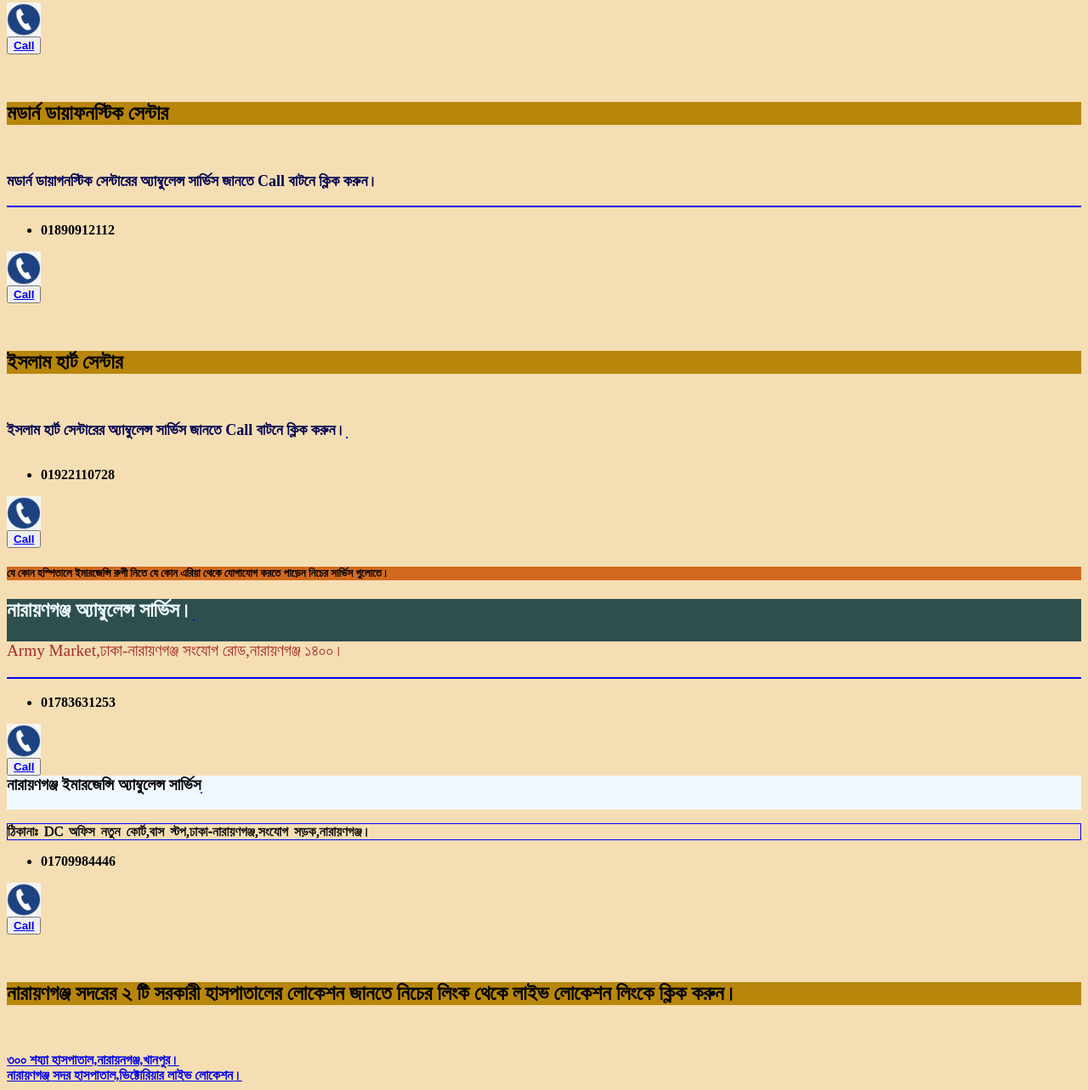
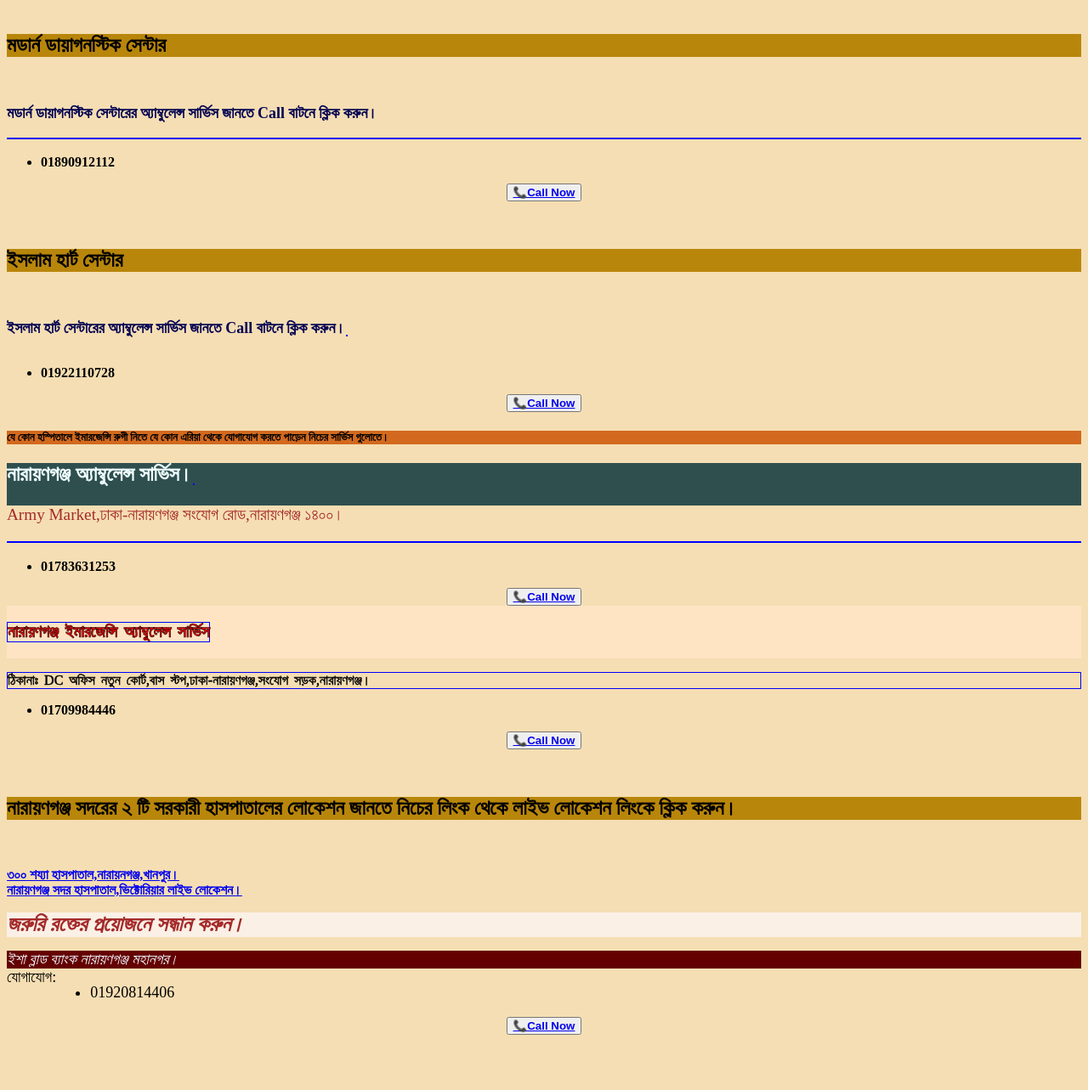
Before and after one commit to brotherlm/Narayanganj-civilian-service, a plain HTML site: page index.html in a window 1280 px wide. Shown: the part 1318-2601 px from the top of the page at 85% size. After the commit the page ends 2544 px from the top, so only its background shows below. Drawn offline with Linux system fonts and the light colour scheme.

Commit message:
code-puse

```diff
--- a/index.html
+++ b/index.html
@@ -78,12 +78,13 @@ position: relative;
 
 
 
-        <img class="logo-smaller"
-        src="Call logo.jpg"
+
     </div>
-
-    <button><a href="tel:01913119989"><b>Call</b></a></button>
-
+<div class="medinova-call"
+    <button></button>
+        <button>
+        <a href="tel:01913119989"><b>📞Call Now</b></a></button>
+</div>
     <h6>পপুলার ডায়াগনস্টিক সেন্টার</h6>
 <div class="populer-lm"
     <p><b>পপুলার ডায়াগনস্টিক সেন্টারের অ্যাম্বুলেন্স সার্ভিস জানতে Call বাটনে ক্লিক করুন।</b></p>
@@ -92,14 +93,16 @@ position: relative;
     <ul>
     <li><b>09613787804</b></li>
 </ul>
-    <img class="logo-smaller"
-    src="Call logo.jpg"
 
-     <div>
-        <button><a href="tel:09613787804"><b>Call</b></a></button>
+
+     <div class="populer-call"
+        <button>
+            <button>
+
+        <a href="tel:09613787804"><b>📞Call Now</b></a></button>
      </div>
 
-<h6>মডার্ন ডায়াফনস্টিক সেন্টার</h6>
+<h6>মডার্ন ডায়াগনস্টিক সেন্টার</h6>
 <div class="modern-lm"
 <p><b>মডার্ন ডায়াগনস্টিক সেন্টারের অ্যাম্বুলেন্স সার্ভিস জানতে Call বাটনে ক্লিক করুন।</b></p>
 </div>
@@ -107,11 +110,12 @@ position: relative;
 <ul>
     <li><b>01890912112</b></li>
 </ul>
-<img class="logo-smaller"
-src="Call logo.jpg"
 
-<div>
-    <button><a href="tel:01890912112"><b>Call</b></a></button>
+
+<div class="modern-num"
+    <button>
+        <button>
+        <a href="tel:01890912112"><b>📞Call Now</b></a></button>
 </div>
 
 
@@ -125,14 +129,15 @@ src="Call logo.jpg"
     <ul>
         <li><b>01922110728</b></li>
     </ul>
-<img class="logo-smaller"
-src="Call logo.jpg"
+
 
 </div>
 
-<div>
+<div class="islam-num"
 
-<button><a href="tel:01922110728"><b>Call</b></a></button>
+<button>
+    <button>
+    <a href="tel:01922110728"><b>📞Call Now</b></a></button>
 
 </div>
 
@@ -154,21 +159,24 @@ src="Call logo.jpg"
     <li><b>01783631253</b></li>
 </ul>
 <div>
-    <img class="logo-smaller"
-    src="Call logo.jpg"
+
+
     </div>
 
 
-<div>
+<div class="Narayanganj-Amb"
        <button>
-    <a href="tel:01783631253"><b>Call</b></a>
+        <button>
+    <a href="tel:01783631253"><b>📞Call Now</b></a>
     </button>
     </div>
 
     <div class="ambulance"
 
+
+    <div>
     <P><b>নারায়ণগঞ্জ ইমারজেন্সি অ্যাম্বুলেন্স সার্ভিস</b></P>
-
+    </div>
 
 
 </div>
@@ -182,17 +190,18 @@ src="Call logo.jpg"
 
 </ul>
 
-<img class="logo-smaller"
-src="Call logo.jpg"
+
 
 </div>
 
 <div>
 
-
+  <div class="emergency-amb"
     <button>
-    <a href="tel:01709984446"><b>Call</b></a>
+        <button>
+    <a href="tel:01709984446"><b>📞Call Now</b></a>
     </button>
+    </div>
 
 </div>
 
@@ -207,7 +216,48 @@ src="Call logo.jpg"
 
 
 
+
+
+
+<div class="Blood-donate"
+
+<div><h1>জরুরি রক্তের প্রয়োজনে সন্ধান করুন।</h1></div>
+
+<div class="isha-blood"
+
+<h1>ইশা ব্লাড ব্যাংক নারায়ণগঞ্জ মহানগর।</h1>
 </div>
+
+<div class="jogajog-num-isha"
+
+<h1>যোগাযোগ:</h1>
+
+
+
+<ul>
+    <li>01920814406</li>
+</ul>
+
+</div>
+
+
+<div class="button-work"
+
+<button>
+    <button>
+        <a href="tel:01920814406"><b>📞Call Now</b></a>
+        </button>
+
+    </button>
+
+
+
+
+
+
+
+
+
 
 
 
--- a/style.css
+++ b/style.css
@@ -70,6 +70,8 @@ h6{
     color: rgb(0, 0, 82);
     display: flex;
     font-size: large;
+
+
 }
 
 .modern-lm{
@@ -82,3 +84,65 @@ font-size: large;
     display: flex;
     font-size: large;
 }
+
+.isha-blood{
+    font-size: large;
+    background-color: rgb(100, 0, 0);
+    color: aliceblue;
+    font-style: italic;
+}
+
+.jogajog-num-isha{
+    font-size: large;
+    display: flex;
+
+}
+
+.button-work{
+align-items: center;
+justify-content: center;
+display: flex;
+
+}
+
+.emergency-amb{
+    align-items: center;
+    justify-content: center;
+    display: flex;
+}
+
+.medinova-call{
+    align-items: center;
+    justify-content: center;
+    display: flex;
+}
+
+.populer-call{
+    align-items: center;
+    justify-content: center;
+    display: flex;
+}
+
+.Narayanganj-Amb{
+    align-items: center;
+    justify-content: center;
+    display: flex;
+}
+
+.modern-num{
+    display: flex;
+    align-items: center;
+    justify-content: center;
+}
+
+.islam-num{
+    display: flex;
+    align-items: center;
+    justify-content: center;
+}
+
+.ambulance{
+    background-color: bisque;
+    color: #e00000;
+
+}
```
Also changed, not shown: Call logo.jpg (deleted).
